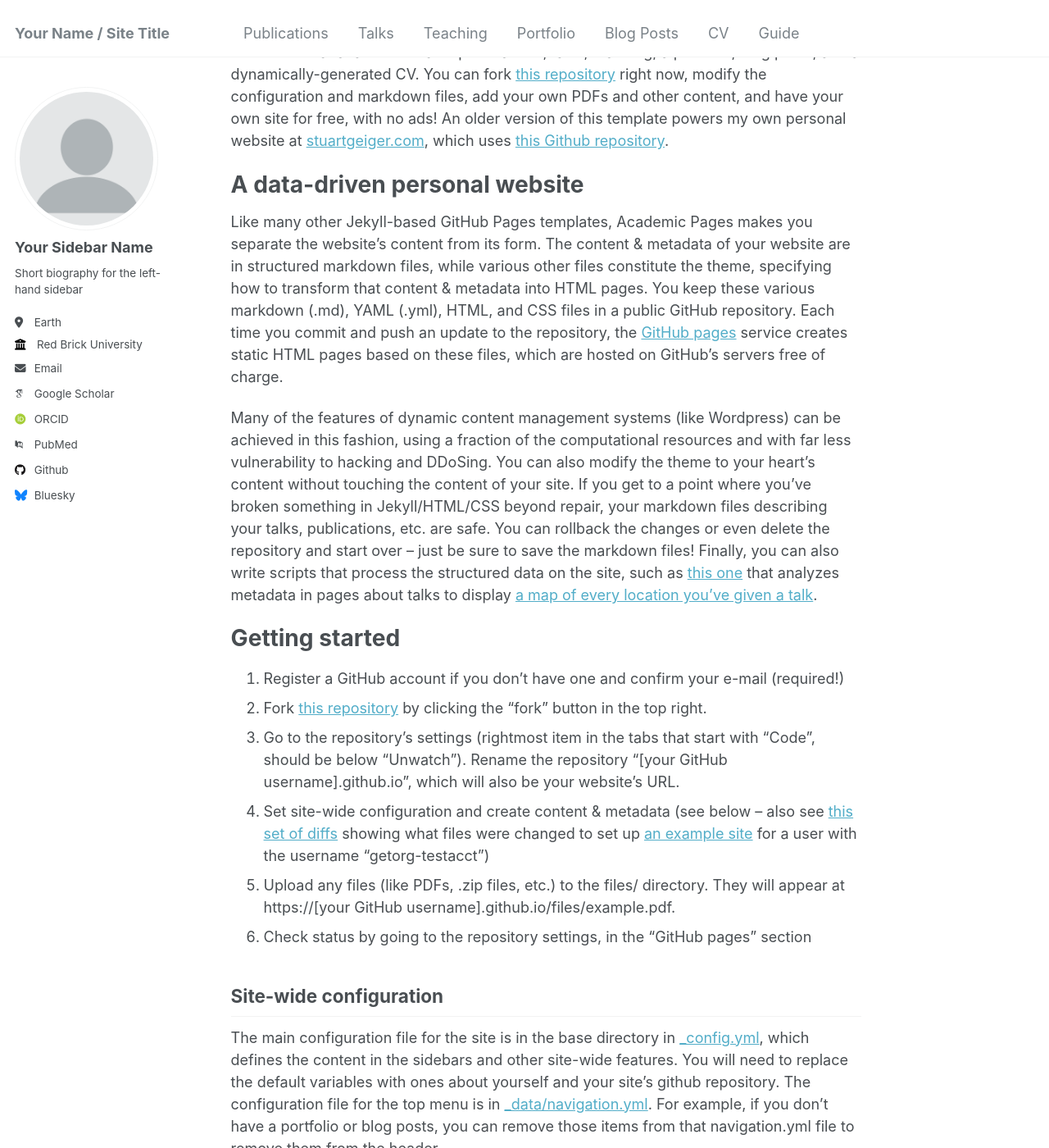
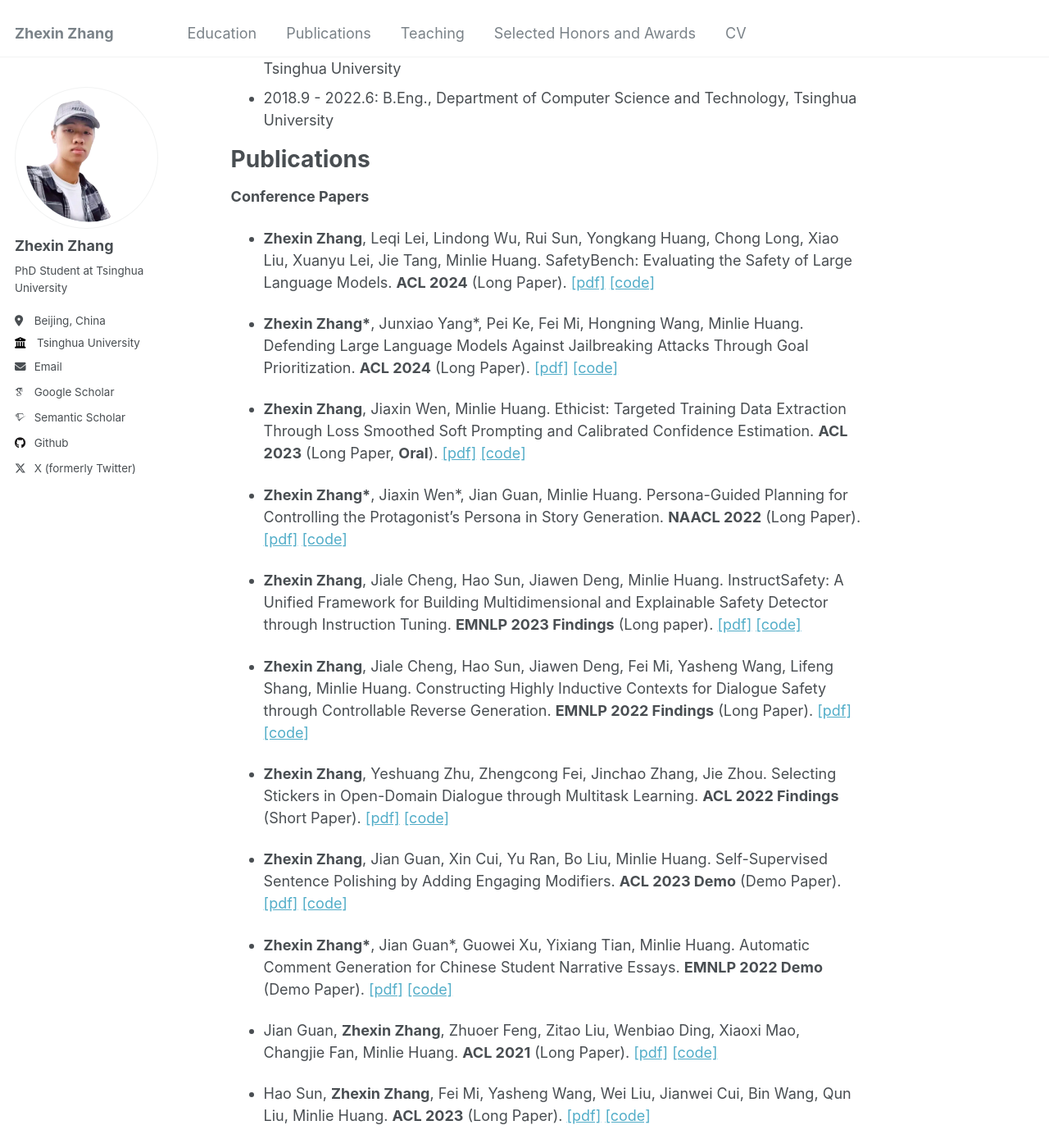
Before and after one commit to nonstopfor/nonstopfor.github.io, a Jekyll site: the page built from _pages/about.md, in a window 1280 px wide and 1400 px high, scrolled down 261 px. Shown: the whole window at 82% size. Built offline with Jekyll 4.4.1, drawn with Linux system fonts in a browser that asks for light colours; some web fonts are replaced; some of the changed text lies outside the part shown.

Commit message:
update homepage

```diff
--- a/_config.yml
+++ b/_config.yml
@@ -8,47 +8,47 @@
 
 # Basic Site Settings
 locale                   : "en-US"
-title                    : "Your Name / Site Title"
+title                    : "Zhexin Zhang"
 title_separator          : "-"
-name                     : &name "Your Name"
+name                     : &name "Zhexin Zhang"
 description              : &description "personal description"
-url                      : https://academicpages.github.io # the base hostname & protocol for your site e.g. "https://mmistakes.github.io"
+url                      : https://nonstopfor.github.io/ # the base hostname & protocol for your site e.g. "https://mmistakes.github.io"
 baseurl                  : "" # the subpath of your site, e.g. "/blog"
-repository               : "academicpages/academicpages.github.io"
+repository               : "nonstopfor/nonstopfor.github.io"
 
 # Site Author - The following control what appear as part of the author content on the side bar.
 #               If a field is blank the icon and link will not appear, otherwise it will be shown.
 #               Additional customization can be done by editing /_includes/author-profile.html
 author:
   # Biographic information
-  avatar           : "profile.png"
-  name             : "Your Sidebar Name"
+  avatar           : "bio-removebg.png"
+  name             : "Zhexin Zhang"
   pronouns         : # example: "she/her"
-  bio              : "Short biography for the left-hand sidebar"
-  location         : "Earth"
-  employer         : "Red Brick University"
+  bio              : "PhD Student at Tsinghua University"
+  location         : "Beijing, China"
+  employer         : "Tsinghua University"
   uri              : # URL
-  email            : "none@example.org"
+  email            : "zx-zhang22@mails.tsinghua.edu.cn"
 
   # Academic websites
   arxiv            : # URL - Update with the correct link to your profile
-  googlescholar    : "https://scholar.google.com/citations?user=PS_CX0AAAAAJ"
+  googlescholar    : "https://scholar.google.com/citations?user=I-Cn8gkAAAAJ"
   impactstory      : # URL
-  orcid            : "http://orcid.org/yourorcidurl"
-  semantic         : # URL
-  pubmed           : "https://www.ncbi.nlm.nih.gov/pubmed/?term=john+snow"
+  orcid            : # "http://orcid.org/yourorcidurl"
+  semantic         : "https://www.semanticscholar.org/author/Zhexin-Zhang/101371510"
+  pubmed           : # "https://www.ncbi.nlm.nih.gov/pubmed/?term=john+snow"
   researchgate     : # URL
 
   # Repositories and software development
   bitbucket        : # Username - Update with your username on the site
   codepen          : # Username
   dribbble         : # Username
-  github           : "academicpages"
+  github           : "https://github.com/nonstopfor"
   kaggle           : # Username
   stackoverflow    : # User number or user number and name (i.e., use "1" or "1/jeff-atwood")
 
   # Social media
-  bluesky          : "bsky.app" # Replace this with you Bluesky username
+  bluesky          : # "bsky.app" # Replace this with you Bluesky username
   facebook         : # Username
   flickr           : # Username
   foursquare       : # Username
@@ -65,7 +65,7 @@
   steam            : # Username
   telegram         : # URL
   tumblr           : # Username
-  twitter          : # Username for X / Twitter
+  twitter          : Zhexin__Zhang # Username for X / Twitter
   vine             : # Username
   weibo            : # Username
   wikipedia        : # Username
--- a/_pages/about.md
+++ b/_pages/about.md
@@ -1,49 +1,81 @@
 ---
 permalink: /
-title: "Academic Pages is a ready-to-fork GitHub Pages template for academic personal websites"
+title: "About me"
+excerpt: "About me"
 author_profile: true
 redirect_from:
   - /about/
   - /about.html
 ---
 
-This is the front page of a website that is powered by the [Academic Pages template](https://github.com/academicpages/academicpages.github.io) and hosted on GitHub pages. [GitHub pages](https://pages.github.com) is a free service in which websites are built and hosted from code and data stored in a GitHub repository, automatically updating when a new commit is made to the respository. This template was forked from the [Minimal Mistakes Jekyll Theme](https://mmistakes.github.io/minimal-mistakes/) created by Michael Rose, and then extended to support the kinds of content that academics have: publications, talks, teaching, a portfolio, blog posts, and a dynamically-generated CV. You can fork [this repository](https://github.com/academicpages/academicpages.github.io) right now, modify the configuration and markdown files, add your own PDFs and other content, and have your own site for free, with no ads! An older version of this template powers my own personal website at [stuartgeiger.com](http://stuartgeiger.com), which uses [this Github repository](https://github.com/staeiou/staeiou.github.io).
+I’m a 3rd-year Ph.D. student in [Conversational AI Group](http://coai.cs.tsinghua.edu.cn/), Department of Computer Science and Technology, Tsinghua University. I’m advised by Prof. [Minlie Huang](http://coai.cs.tsinghua.edu.cn/hml). My research interests mainly include safety and alignment of large language models and AI agents.
 
-A data-driven personal website
+Education
 ======
-Like many other Jekyll-based GitHub Pages templates, Academic Pages makes you separate the website's content from its form. The content & metadata of your website are in structured markdown files, while various other files constitute the theme, specifying how to transform that content & metadata into HTML pages. You keep these various markdown (.md), YAML (.yml), HTML, and CSS files in a public GitHub repository. Each time you commit and push an update to the repository, the [GitHub pages](https://pages.github.com/) service creates static HTML pages based on these files, which are hosted on GitHub's servers free of charge.
 
-Many of the features of dynamic content management systems (like Wordpress) can be achieved in this fashion, using a fraction of the computational resources and with far less vulnerability to hacking and DDoSing. You can also modify the theme to your heart's content without touching the content of your site. If you get to a point where you've broken something in Jekyll/HTML/CSS beyond repair, your markdown files describing your talks, publications, etc. are safe. You can rollback the changes or even delete the repository and start over -- just be sure to save the markdown files! Finally, you can also write scripts that process the structured data on the site, such as [this one](https://github.com/academicpages/academicpages.github.io/blob/master/talkmap.ipynb) that analyzes metadata in pages about talks to display [a map of every location you've given a talk](https://academicpages.github.io/talkmap.html).
++ 2022.9 - Present: Ph.D. Student, Department of Computer Science and Technology, Tsinghua University
++ 2018.9 - 2022.6: B.Eng., Department of Computer Science and Technology, Tsinghua University
 
-Getting started
+Publications
 ======
-1. Register a GitHub account if you don't have one and confirm your e-mail (required!)
-1. Fork [this repository](https://github.com/academicpages/academicpages.github.io) by clicking the "fork" button in the top right.
-1. Go to the repository's settings (rightmost item in the tabs that start with "Code", should be below "Unwatch"). Rename the repository "[your GitHub username].github.io", which will also be your website's URL.
-1. Set site-wide configuration and create content & metadata (see below -- also see [this set of diffs](http://archive.is/3TPas) showing what files were changed to set up [an example site](https://getorg-testacct.github.io) for a user with the username "getorg-testacct")
-1. Upload any files (like PDFs, .zip files, etc.) to the files/ directory. They will appear at https://[your GitHub username].github.io/files/example.pdf.
-1. Check status by going to the repository settings, in the "GitHub pages" section
 
-Site-wide configuration
-------
-The main configuration file for the site is in the base directory in [_config.yml](https://github.com/academicpages/academicpages.github.io/blob/master/_config.yml), which defines the content in the sidebars and other site-wide features. You will need to replace the default variables with ones about yourself and your site's github repository. The configuration file for the top menu is in [_data/navigation.yml](https://github.com/academicpages/academicpages.github.io/blob/master/_data/navigation.yml). For example, if you don't have a portfolio or blog posts, you can remove those items from that navigation.yml file to remove them from the header.
+**Conference Papers**
 
-Create content & metadata
-------
-For site content, there is one markdown file for each type of content, which are stored in directories like _publications, _talks, _posts, _teaching, or _pages. For example, each talk is a markdown file in the [_talks directory](https://github.com/academicpages/academicpages.github.io/tree/master/_talks). At the top of each markdown file is structured data in YAML about the talk, which the theme will parse to do lots of cool stuff. The same structured data about a talk is used to generate the list of talks on the [Talks page](https://academicpages.github.io/talks), each [individual page](https://academicpages.github.io/talks/2012-03-01-talk-1) for specific talks, the talks section for the [CV page](https://academicpages.github.io/cv), and the [map of places you've given a talk](https://academicpages.github.io/talkmap.html) (if you run this [python file](https://github.com/academicpages/academicpages.github.io/blob/master/talkmap.py) or [Jupyter notebook](https://github.com/academicpages/academicpages.github.io/blob/master/talkmap.ipynb), which creates the HTML for the map based on the contents of the _talks directory).
++ **Zhexin Zhang**, Leqi Lei, Lindong Wu, Rui Sun, Yongkang Huang, Chong Long, Xiao Liu, Xuanyu Lei, Jie Tang, Minlie Huang. SafetyBench: Evaluating the Safety of Large Language Models. **ACL 2024** (Long Paper). [[pdf]](https://arxiv.org/abs/2309.07045) [[code]](https://github.com/thu-coai/SafetyBench)
 
-**Markdown generator**
++ **Zhexin Zhang\***, Junxiao Yang\*, Pei Ke, Fei Mi, Hongning Wang, Minlie Huang. Defending Large Language Models Against Jailbreaking Attacks Through Goal Prioritization. **ACL 2024** (Long Paper). [[pdf]](https://arxiv.org/abs/2311.09096) [[code]](https://github.com/thu-coai/JailbreakDefense_GoalPriority)
 
-I have also created [a set of Jupyter notebooks](https://github.com/academicpages/academicpages.github.io/tree/master/markdown_generator
-) that converts a CSV containing structured data about talks or presentations into individual markdown files that will be properly formatted for the Academic Pages template. The sample CSVs in that directory are the ones I used to create my own personal website at stuartgeiger.com. My usual workflow is that I keep a spreadsheet of my publications and talks, then run the code in these notebooks to generate the markdown files, then commit and push them to the GitHub repository.
++ **Zhexin Zhang**, Jiaxin Wen, Minlie Huang. Ethicist: Targeted Training Data Extraction Through Loss Smoothed Soft Prompting and Calibrated Confidence Estimation. **ACL 2023** (Long Paper, **Oral**). [[pdf]](https://arxiv.org/abs/2307.04401) [[code]](https://github.com/thu-coai/Targeted-Data-Extraction)
 
-How to edit your site's GitHub repository
-------
-Many people use a git client to create files on their local computer and then push them to GitHub's servers. If you are not familiar with git, you can directly edit these configuration and markdown files directly in the github.com interface. Navigate to a file (like [this one](https://github.com/academicpages/academicpages.github.io/blob/master/_talks/2012-03-01-talk-1.md) and click the pencil icon in the top right of the content preview (to the right of the "Raw | Blame | History" buttons). You can delete a file by clicking the trashcan icon to the right of the pencil icon. You can also create new files or upload files by navigating to a directory and clicking the "Create new file" or "Upload files" buttons.
++ **Zhexin Zhang\***, Jiaxin Wen\*, Jian Guan, Minlie Huang. Persona-Guided Planning for Controlling the Protagonist's Persona in Story Generation. **NAACL 2022** (Long Paper). [[pdf]](https://arxiv.org/abs/2204.10703) [[code]](https://github.com/thu-coai/ConPer)
 
-Example: editing a markdown file for a talk
-![Editing a markdown file for a talk](/images/editing-talk.png)
++ **Zhexin Zhang**, Jiale Cheng, Hao Sun, Jiawen Deng, Minlie Huang. InstructSafety: A Unified Framework for Building Multidimensional and Explainable Safety Detector through Instruction Tuning. **EMNLP 2023 Findings** (Long paper). [[pdf]](https://aclanthology.org/2023.findings-emnlp.700/) [[code]](https://nonstopfor.github.io/)
 
-For more info
-------
-More info about configuring Academic Pages can be found in [the guide](https://academicpages.github.io/markdown/). The [guides for the Minimal Mistakes theme](https://mmistakes.github.io/minimal-mistakes/docs/configuration/) (which this theme was forked from) might also be helpful.
++ **Zhexin Zhang**, Jiale Cheng, Hao Sun, Jiawen Deng, Fei Mi, Yasheng Wang, Lifeng Shang, Minlie Huang. Constructing Highly Inductive Contexts for Dialogue Safety through Controllable Reverse Generation. **EMNLP 2022 Findings** (Long Paper). [[pdf]](https://arxiv.org/abs/2212.01810) [[code]](https://github.com/thu-coai/Reverse_Generation)
+
++ **Zhexin Zhang**, Yeshuang Zhu, Zhengcong Fei, Jinchao Zhang, Jie Zhou. Selecting Stickers in Open-Domain Dialogue through Multitask Learning. **ACL 2022 Findings** (Short Paper). [[pdf]](https://arxiv.org/abs/2209.07697) [[code]](https://github.com/nonstopfor/Sticker-Selection)
+
++ **Zhexin Zhang**, Jian Guan, Xin Cui, Yu Ran, Bo Liu, Minlie Huang. Self-Supervised Sentence Polishing by Adding Engaging Modifiers. **ACL 2023 Demo** (Demo Paper). [[pdf]](https://aclanthology.org/2023.acl-demo.48/) [[code]](https://nonstopfor.github.io/)
+
++ **Zhexin Zhang\***, Jian Guan\*, Guowei Xu, Yixiang Tian, Minlie Huang. Automatic Comment Generation for Chinese Student Narrative Essays. **EMNLP 2022 Demo** (Demo Paper). [[pdf]](https://aclanthology.org/2022.emnlp-demos.21/) [[code]](https://github.com/thu-coai/EssayCommentGen)
+
++ Jian Guan, **Zhexin Zhang**, Zhuoer Feng, Zitao Liu, Wenbiao Ding, Xiaoxi Mao, Changjie Fan, Minlie Huang. **ACL 2021** (Long Paper). [[pdf]](https://arxiv.org/abs/2105.08920) [[code]](https://github.com/thu-coai/OpenMEVA)
+
++ Hao Sun, **Zhexin Zhang**, Fei Mi, Yasheng Wang, Wei Liu, Jianwei Cui, Bin Wang, Qun Liu, Minlie Huang. **ACL 2023** (Long Paper). [[pdf]](https://arxiv.org/pdf/2212.10720) [[code]](https://github.com/thu-coai/MoralDial)
+
++ Jiaxin Wen, Pei Ke, Hao Sun, **Zhexin Zhang**, Chengfei Li, Jinfeng Bai, Minlie Huang. **ACL 2023** (Long Paper). [[pdf]](https://arxiv.org/abs/2311.17391) [[code]](https://github.com/thu-coai/Implicit-Toxicity)
+
+**Preprints**
+
++ **Zhexin Zhang\***, Junxiao Yang\*, Pei Ke, Shiyao Cui, Chujie Zheng, Hongning Wang, Minlie Huang. Safe Unlearning: A Surprisingly Effective and Generalizable Solution to Defend Against Jailbreak Attacks. arXiv preprint 2024. [[pdf]](https://arxiv.org/abs/2407.02855) [[code]](https://github.com/thu-coai/SafeUnlearning)
+
++  **Zhexin Zhang\***, Yida Lu\*, Jingyuan Ma, Di Zhang, Rui Li, Pei Ke, Hao Sun, Lei Sha, Zhifang Sui, Hongning Wang, Minlie Huang. Shieldlm: Empowering llms as aligned, customizable and explainable safety detectors. arXiv preprint 2024. [[pdf]](https://arxiv.org/abs/2402.16444) [[code]](https://github.com/thu-coai/ShieldLM)
+
++ Hao Sun, **Zhexin Zhang**, Jiawen Deng, Jiale Cheng, Minlie Huang. Safety Assessment of Chinese Large Language Models. arXiv preprint 2023. [[pdf]](https://arxiv.org/abs/2304.10436) [[code]](https://github.com/thu-coai/Safety-Prompts)
+
++ Jiawen Deng, Jiale Cheng, Hao Sun, **Zhexin Zhang**, Minlie Huang. Towards Safer Generative Language Models: A Survey on Safety Risks, Evaluations, and Improvements. arXiv preprint 2023. [[pdf]](https://arxiv.org/abs/2302.09270) [[code]](https://nonstopfor.github.io/)
+
++ Shangqing Tu, Zhuoran Pan, Wenxuan Wang, **Zhexin Zhang**, Yuliang Sun, Jifan Yu, Hongning Wang, Lei Hou, Juanzi Li. Knowledge-to-Jailbreak: One Knowledge Point Worth One Attack. arXiv preprint 2024. [[pdf]](https://arxiv.org/abs/2406.11682) [[code]](https://github.com/THU-KEG/Knowledge-to-Jailbreak/)
+
+Services
+======
++ Program Committee Member (Conference Reviewer) EMNLP 2023, ARR 2023, ARR 2024
+
+Teaching
+======
+I was a TA for the following undergraduate courses:
+
++ Artificial Neural Network (2022 Fall, 2023 Fall, 2024 Fall)
++ Object-Oriented Programming (2022 Spring, 2023 Spring)
++ Discrete Mathematics for Computer Science (2023 Spring, 2024 Spring)
+
+Selected Honors and Awards
+======
++ Samsung Scholarship, Dept. CST, Tsinghua University, 2023
++ Excellent Graduate, Tsinghua University, 2022
++ Outstanding Graduate, Dept. CST, Tsinghua University, 2022
++ Third place (3/3665), WeChat Big Data Challenge Finals, 2022
++ Sixth place (6/1000+), Global AI Innovation Contest Finals, 2022
++ Second place (2/5000+), Global AI Innovation Contest Finals, 2021
++ Academic Excellence Scholarship, Dept. CST, Tsinghua University, 2020, 2021
++ Meritorious Winner (<10%), The Mathematics Contest in Modeling, 2020
```
Also changed, not shown: _data/navigation.yml (+8 -14 lines), images/bio-removebg.png (added), 3 other files.
